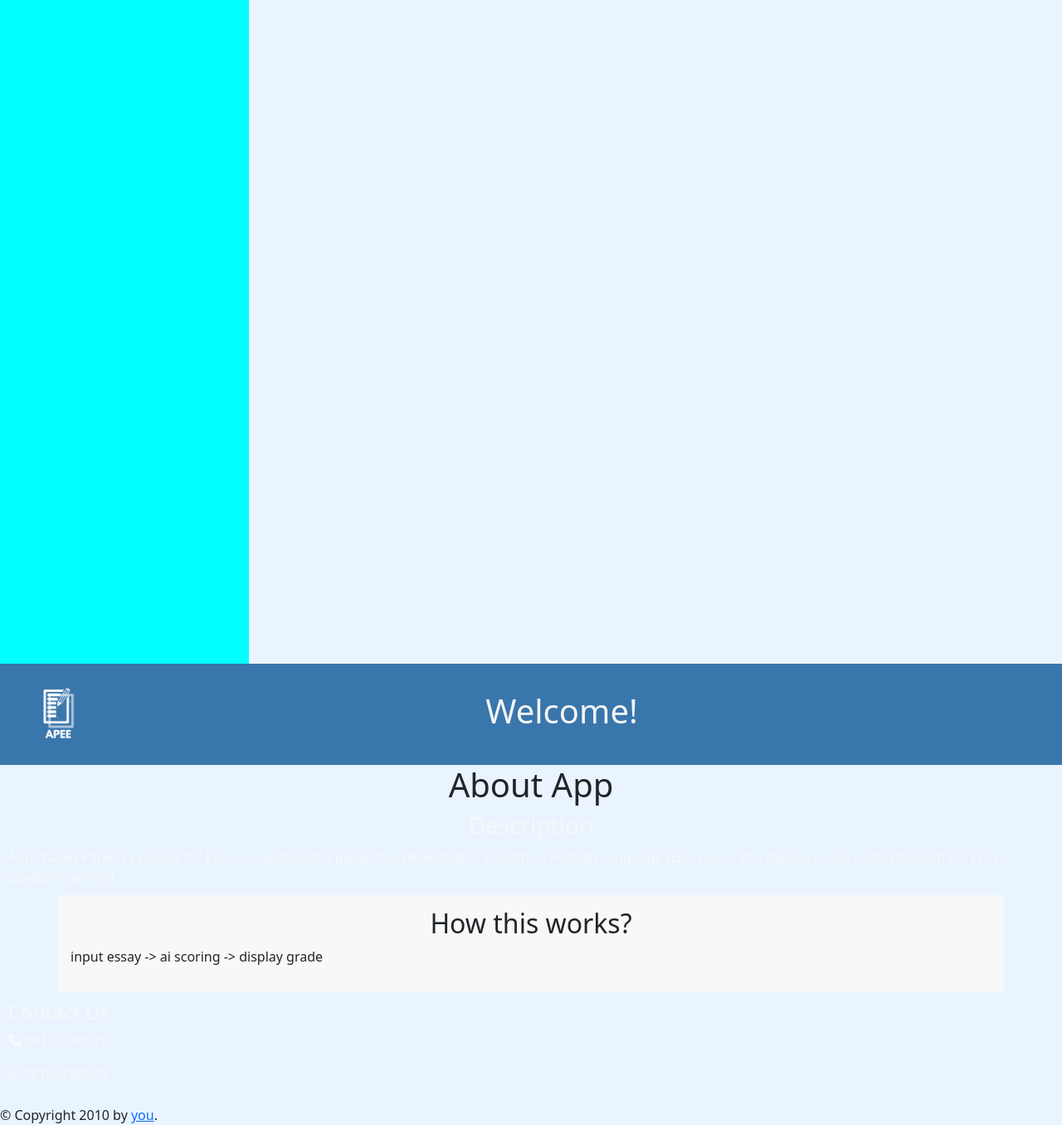
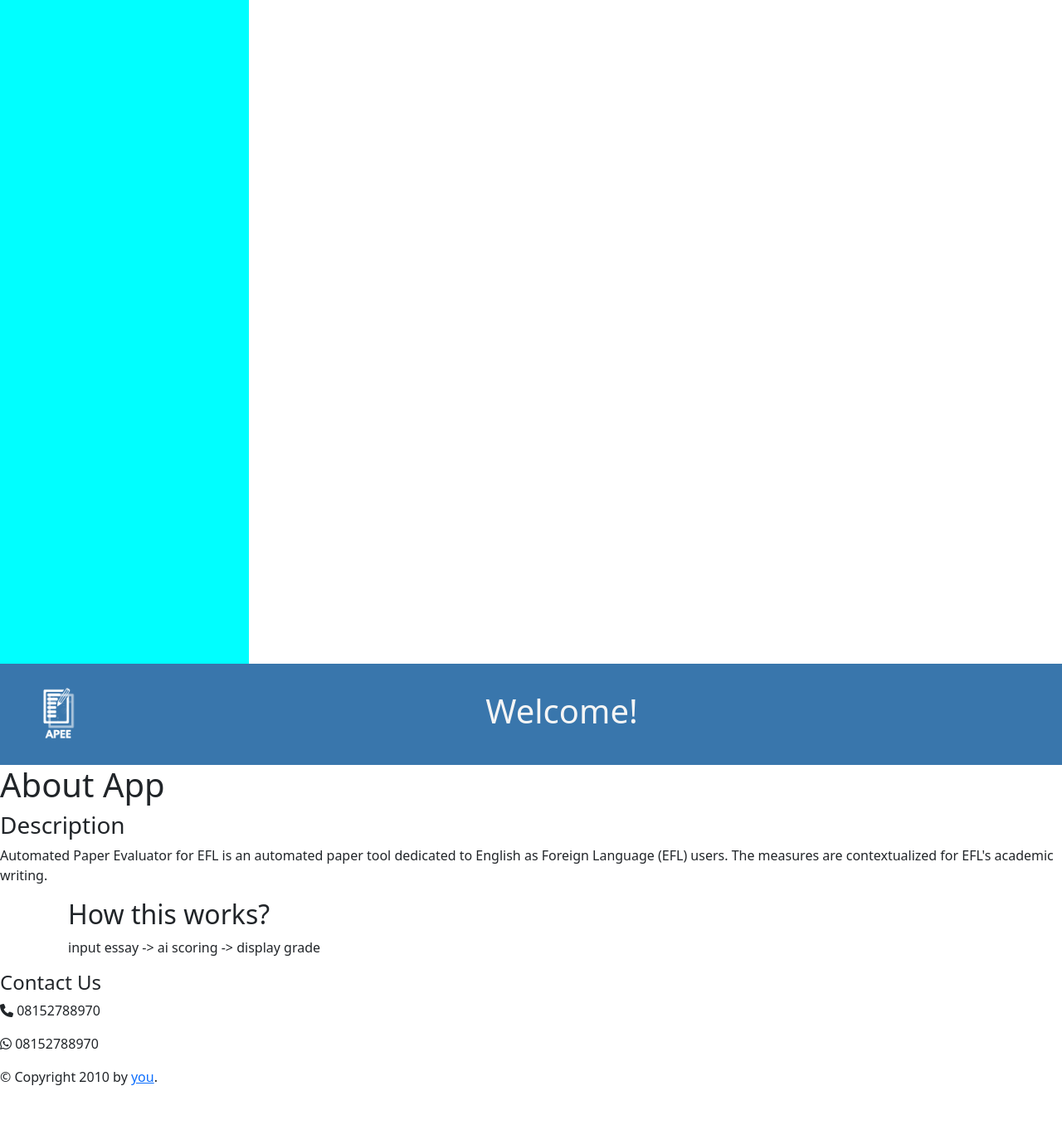
Before and after one commit to fikrihasani/AWE, a Flask app: page /about in a window 1280 px wide. Shown: the whole page at 83% size. After the commit the page ends 1308 px from the top, so only its background shows below. Run offline with Flask 3, Linux system fonts and the light colour scheme; some libraries are stand-ins or nearby versions.

Commit message:
update style.css

```diff
--- a/static/style.css
+++ b/static/style.css
@@ -1,38 +1,39 @@
-body {
-    background-color: #E9F4FF;
-}
+!doctype html>
+<html>
+  <head>
+    <title>Register - My Webpage</title>
+    <link href="https://cdn.jsdelivr.net/npm/bootstrap@5.2.3/dist/css/bootstrap.min.css" rel="stylesheet" integrity="sha384-rbsA2VBKQhggwzxH7pPCaAqO46MgnOM80zW1RWuH61DGLwZJEdK2Kadq2F9CUG65" crossorigin="anonymous">
+    <script src="https://cdn.jsdelivr.net/npm/bootstrap@5.2.3/dist/js/bootstrap.bundle.min.js" integrity="sha384-kenU1KFdBIe4zVF0s0G1M5b4hcpxyD9F7jL+jjXkk+Q2h455rYXK/7HAuoJl+0I4" crossorigin="anonymous"></script>
+    <script src="https://kit.fontawesome.com/36fe1f204e.js" crossorigin="anonymous"></script>
+    <link rel="stylesheet" href="{{ url_for('static', filename='style.css') }}">
+  </head>
+  <body>
+    <div class="container">
+        <div class="container text-center">
+        <div class="row align-items-center">
+            <div class="col">
+            <div class="col-lg-6">
+                <h1>REGISTER</h1>
+            </div>
+            </div>
+            <div class="col">
+            <div class="container-fluid">
+                <div class="col-lg-6">
+                    <div class="row g-3">
+                        <label for="Username">Username</label>
+                        <input type="text" class="form-control" aria-label="Username">
+                        <label for="Email">Email</label>
+                        <input type="email" class="form-control" aria-label="Email">
+                        <label for="Password">Password</label>
+                        <input type="password" class="form-control" aria-label="Password">
+                        <button>Register</button>
+                    </div>
 
-h1 {
-    text-align: center;
-}
-
-.container-lg {
-    padding: 15px;
-    background-color: #f8f8f8;
-
-    h2 {
-        text-align: center;
-    }
-
-}
-
-h3 {
-    text-align: center;
-    color: #f8f8f8;
-}
-
-h4 {
-    text-align: left;
-    color: #f8f8f8;
-}
-
-footer {
-    margin: 5px;
-    padding: 5px;
-    color: #f8f8f8;
-}
-
-.desc {
-    color: #f8f8f8;
-    margin: 10px;
-}
+                </div>
+                </div>
+            </div>
+        </div>
+        </div>
+    </div>
+  </body>
+</html>
```
